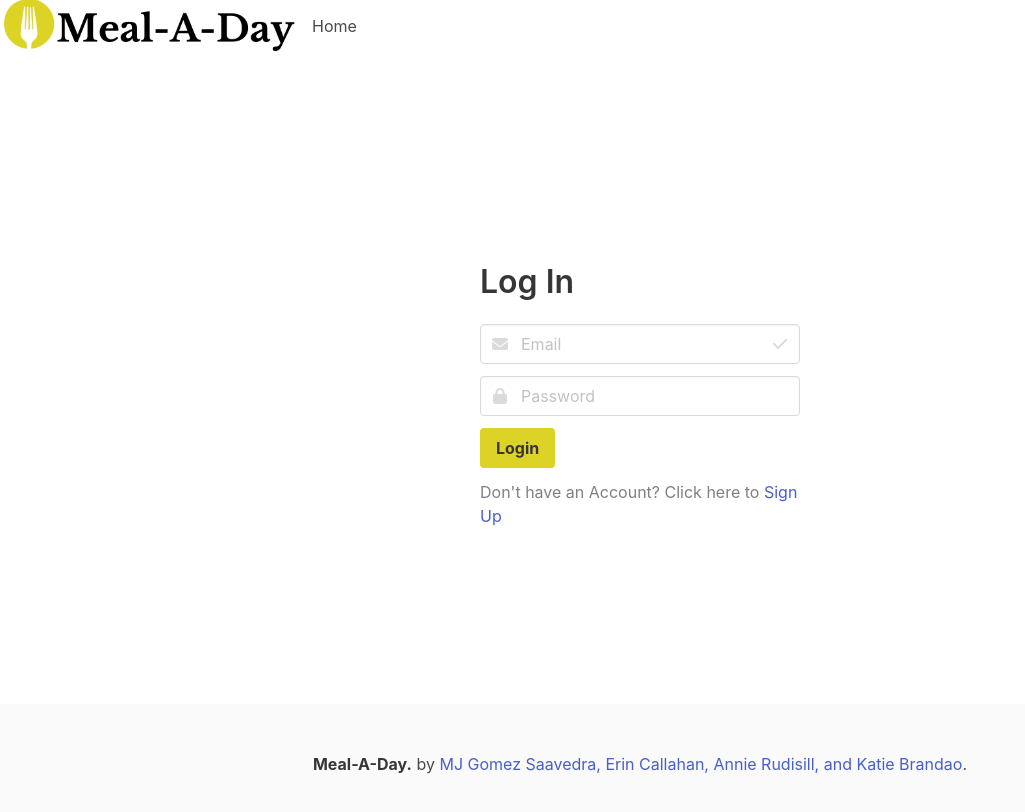
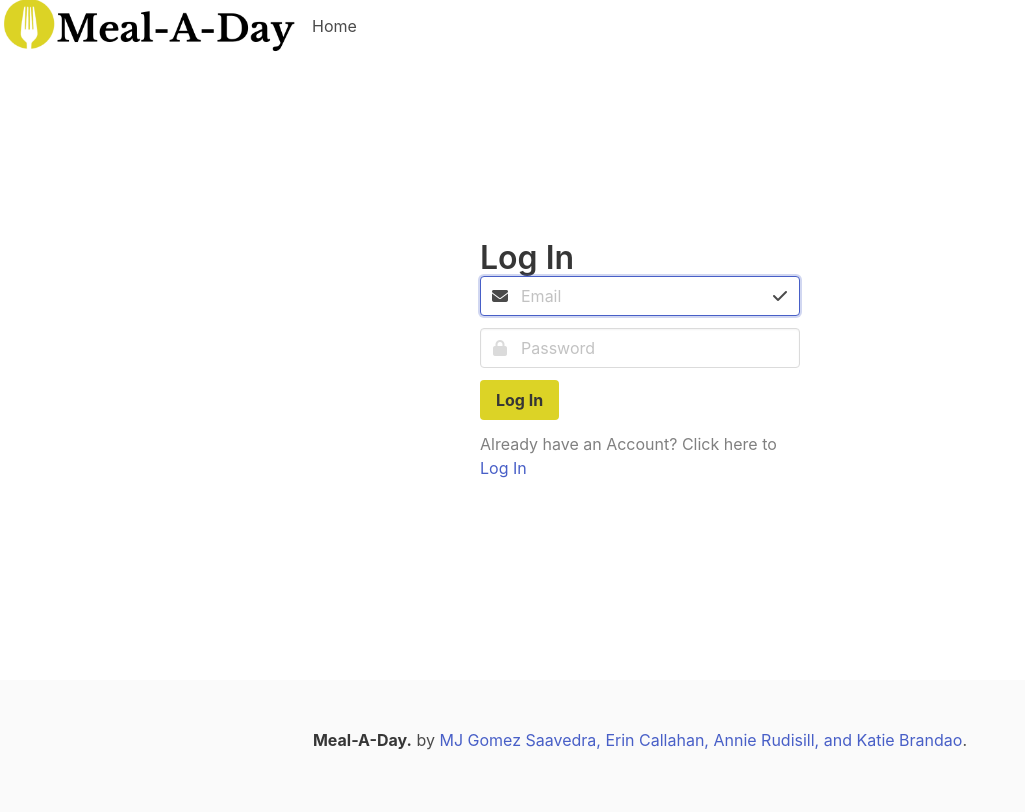
Before and after one commit to mjgomsa/Meal-A-Day, a website: page logIn.html in a window 1280 px wide. Shown: the whole page, without its empty margins (0-1025 px from the left). Drawn offline with nearby package versions, Linux system fonts and the light colour scheme; a web font is replaced by a local one.

Commit message:
Adding test for Login

```diff
--- a/logIn.html
+++ b/logIn.html
@@ -9,15 +9,7 @@
     <link href="https://fonts.googleapis.com/css2?family=Sansita+Swashed:wght@700;900&display=swap" rel="stylesheet">
     <script src="https://kit.fontawesome.com/3e0c7ee1b1.js" crossorigin="anonymous"></script>
     <link rel="icon" href="images/favicon.png">
-<<<<<<< HEAD
     <title>Meal-A-Day: Log In</title>
-=======
-    <script src="https://code.jquery.com/jquery-3.5.1.min.js"></script>
-
-    <!-- <script src="login/index.js"></script> -->
-    <script src="login_render.js"></script>
-    <title>UpBeat: Log In</title>
->>>>>>> c8bd1fbb36e232c3736c8a3185af3783c671edd5
 </head>
 <body>
     <nav class="navbar is-fixed-top" role="navigation" aria-label="main navigation">
@@ -36,38 +28,44 @@
         </div>
       </nav>
 
+      <signup-login></signup-login>
       <div class = "SignLog_banner banner">
-        <div class= "SignLog_cont">
-            <h1 class="title">Log In</h1>
+        <div id= "SignLog_cont">
+          <div class="login-card">
+            <div class="card-tittle">
+              <h1 class="title">Log In</h1>
+            </div>
+          </div>
+
             <div class="field">
-                <p class="control has-icons-left has-icons-right">
-                  <input class="input" type="email" placeholder="Email">
+                <div class="control has-icons-left has-icons-right">
+                  <input id="newEmail" class="input" type="email" placeholder="Email" required autofocus>
                   <span class="icon is-small is-left">
                     <i class="fas fa-envelope"></i>
                   </span>
                   <span class="icon is-small is-right">
                     <i class="fas fa-check"></i>
                   </span>
-                </p>
+                </div>
               </div>
               <div class="field">
-                <p class="control has-icons-left">
-                  <input class="input" type="password" placeholder="Password">
+                <div class="control has-icons-left"></p>
+                  <input id="newPass" class="input" type="password" placeholder="Password" required>
                   <span class="icon is-small is-left">
                     <i class="fas fa-lock"></i>
                   </span>
-                </p>
+                </div>
               </div>
               <div class="field">
-                <p class="control">
-                  <button class="button yellow_button">
-                    Login
+                <div class="control">
+                  <button id="sumbitNew"class="button yellow_button">
+                    Log In
                   </button>
-                </p>
+                </div>
               </div>
               <div class="field">
-                  <span style="color: grey;">Don't have an Account? Click here to
-                      <a id="createProfile" href="./signUp.html">Sign Up</a>
+                  <span style="color: grey;">Already have an Account? Click here to
+                      <a href="./logIn.html">Log In</a>
                   </span>
               </div>
         </div>
@@ -82,7 +80,11 @@
             <strong>Meal-A-Day.</strong> by <a>MJ Gomez Saavedra, Erin Callahan, Annie Rudisill, and Katie Brandao</a>.
           </p>
         </div>
-      </footer>
+    </footer>
+
+     <!-- Include links to JavaScript files below -->
+     <!-- <script src="https://code.jquery.com/jquery-3.4.1.min.js"></script>
+     <script src="script.js"></script> -->
 
 </body>
 </html>
--- a/styles.css
+++ b/styles.css
@@ -132,7 +132,7 @@ were needed. You do not need to edit this file or use it in any way.
   height: 85vh;
 }
 
-.SignLog_cont {
+#SignLog_cont {
   align-items: center;
   width: 25%;
   margin: 0 auto;
```
Also changed, not shown: index.html (+4 -1 lines), package.json (+0 -13 lines), signUp.html (+10 -5 lines).
